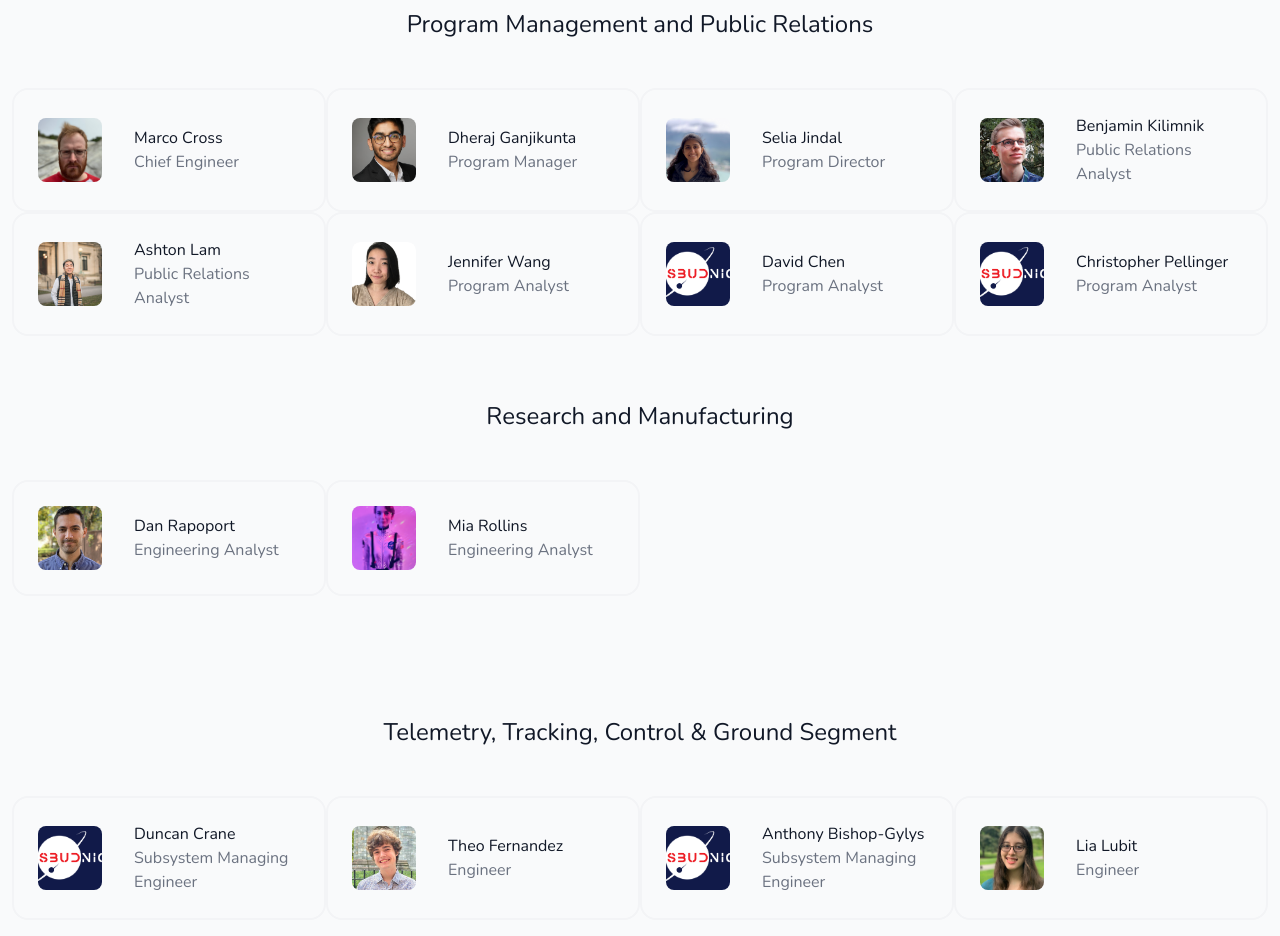
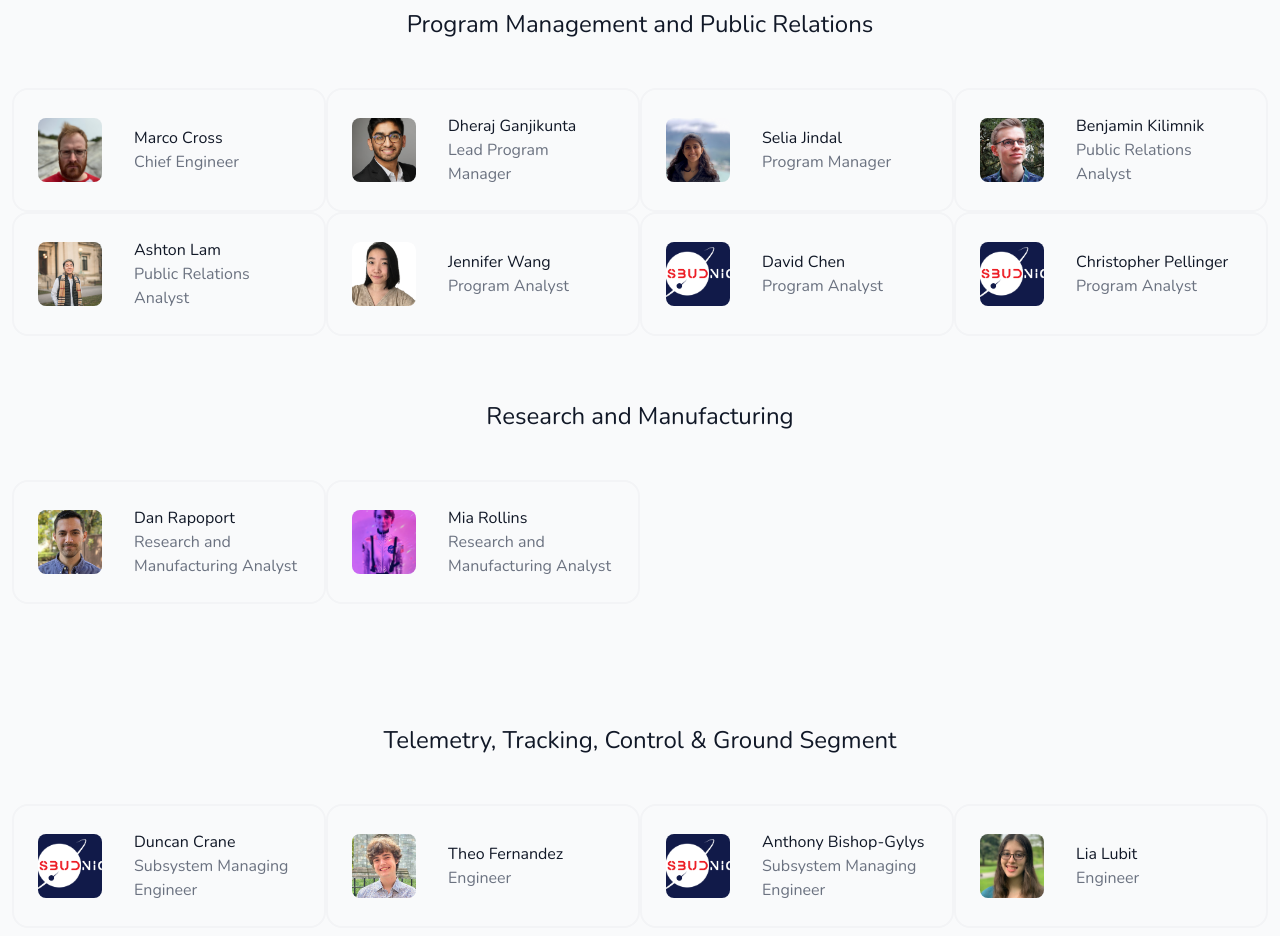
Before and after one commit to benkilimnik/SBUDNIC, a React (Create React App) app: page /team in a window 1280 px wide. Shown: the part 800-1736 px from the top of the page. Built offline with nearby package versions, Linux system fonts and the light colour scheme.

Commit message:
Update team.js

```diff
--- a/src/components/content/team.js
+++ b/src/components/content/team.js
@@ -54,9 +54,9 @@ const team = [
     id: 3,
     title: "Dheraj Ganjikunta",
     subtitle:
-      "Committed to building and launching a low-cost CubeSat into low earth orbit in record time.",
+      "Let's go to space! What inspires me to work on SBUDNIC is the promise of 'space for everyone,' which is why I'm committed to developing the program as an open source project in record time. I'm part of Brown's class of 2022, and am studying Economics and International & Public Affairs. I'll be at McKinsey & Co in NYC after graduation. In my free time, I enjoy hiking and reading sci-fi (The Culture and The Expansre are my favorite series!)",
     category: "Program Manager",
-    position: "Program Manager",
+    position: "Lead Program Manager",
     image: dheraj,
     team: "Program Management and Public Relations",
   },
@@ -67,7 +67,7 @@ const team = [
       "Committed to building and launching a low-cost CubeSat into low earth orbit in record time.",
     team: "Program Management and Public Relations",
     category: "General",
-    position: "Program Director",
+    position: "Program Manager",
     image: selia,
   },
   {
@@ -345,7 +345,7 @@ const team = [
       "Dan's background as an architect specializing in modular structures has prepared him to previsualize mechanical solutions and realize them using whatever tools necessary.",
     team: "Research and Manufacturing",
     category: "General",
-    position: "Engineering Analyst",
+    position: "Research and Manufacturing Analyst",
     image: rap,
   },
   {
@@ -355,7 +355,7 @@ const team = [
       "Mia Rollins is a video installation artist from Nashville, TN. They are in their last semester of their Sculpture MFA at the Rhode Island School of design. Their works examine the liminal space between the physical and virtual, science and magic, and memory and imagination.",
     team: "Research and Manufacturing",
     category: "General",
-    position: "Engineering Analyst",
+    position: "Research and Manufacturing Analyst",
     image: mia,
   },
   {
```
